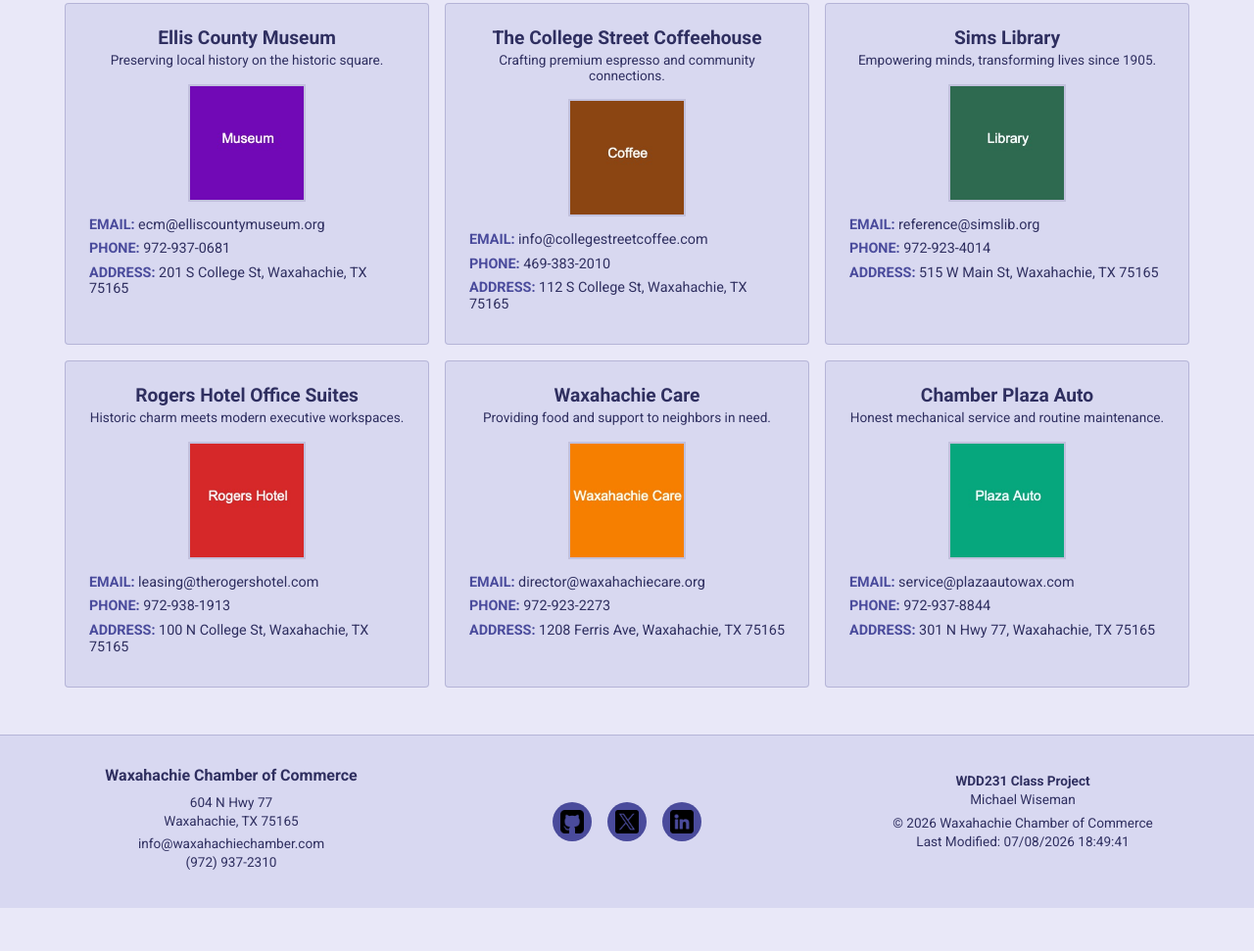
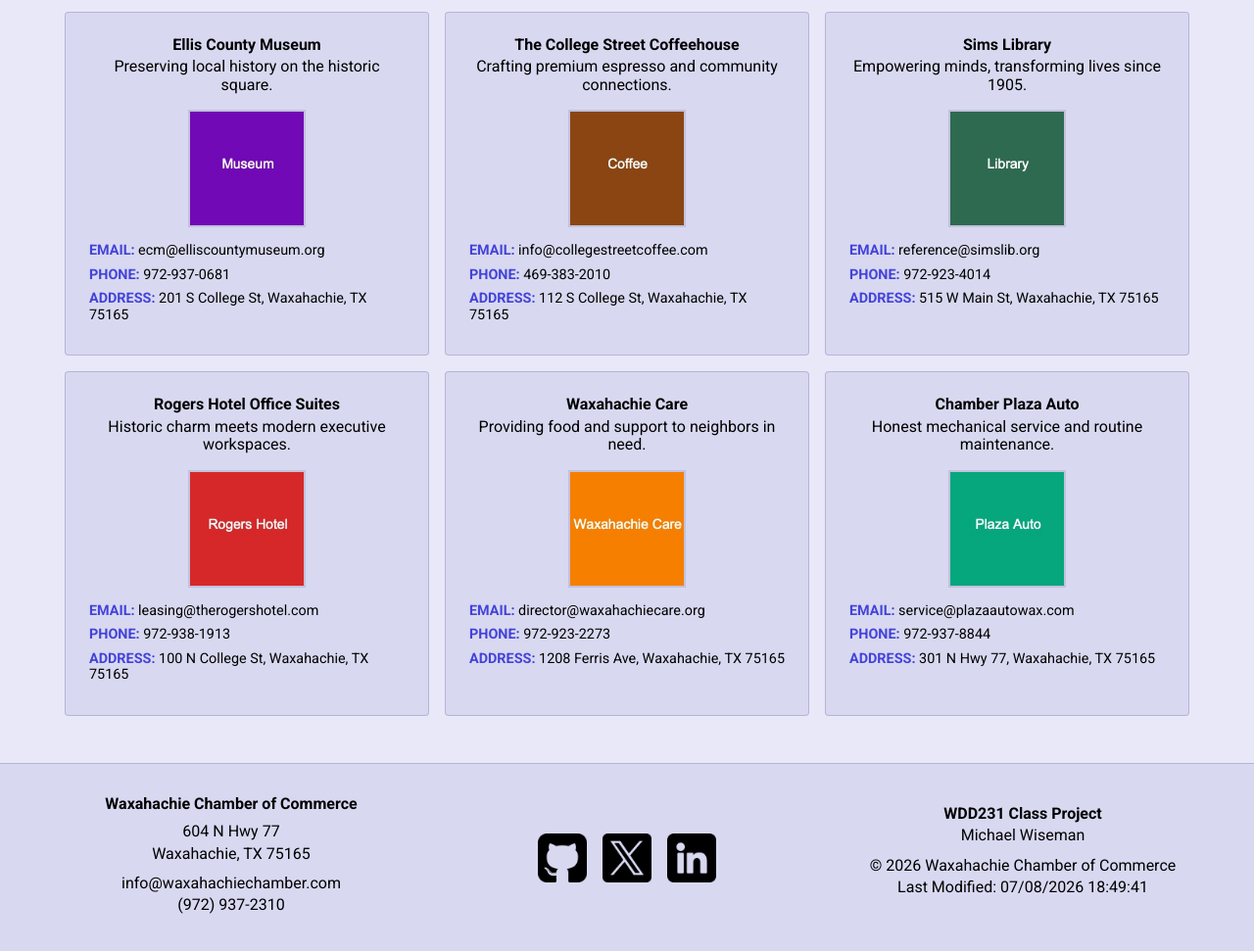
Before and after one commit to mcwiseman97/wdd231, a plain HTML site: page chamber/directory.html in a window 1280 px wide. Shown: the part 601-1572 px from the top of the page at 98% size. Before the commit the page ends 1528 px from the top, so only its background shows below. Drawn offline with Linux system fonts and the light colour scheme; files whose address does not match are found by name.

Commit message:
Refactor chamber.css: update color variables and adjust font sizes for improved readability
Removed redundent css lines that are covered by the normalize.css reset file.  Mostly removing Margin = 0 items since thats the point of the reset.

```diff
--- a/chamber/styles/chamber.css
+++ b/chamber/styles/chamber.css
@@ -4,8 +4,8 @@
     --bg: #e9e8f8;
     --card-bg: rgba(153, 158, 213, 0.22);
     --border: rgba(75, 78, 138, 0.25);
-    --text: #2f2f60;
-    --accent: #4a4b9c;
+    --text: black;
+    --accent: rgb(67, 67, 218);
 }
 
 * {
@@ -13,7 +13,6 @@
 }
 
 body {
-  margin: 0;
   font-family: "Roboto", sans-serif;
   color: var(--text);
   background: var(--bg);
@@ -49,7 +48,6 @@ header {
 }
 
 header h1 {
-  margin: 0;
   font-size: 1.5rem;
   color: var(--text);
   font-weight: 700;
@@ -71,8 +69,6 @@ nav {
 nav ul {
   display: flex;
   list-style: none;
-  margin: 0;
-  padding: 0;
   gap: 2rem;
   justify-content: center;
 }
@@ -83,7 +79,7 @@ nav a {
   font-weight: 500;
   border-bottom: 2px solid transparent;
   transition: border-color 0.3s ease;
-  padding-bottom: 0.25rem;
+  padding-bottom: 0.5rem;
 }
 
 nav a:hover {
@@ -163,14 +159,14 @@ main h2 {
 
 #cards h2 {
   margin: 0 0 0.3rem 0;
-  font-size: 1.2rem;
+  font-size: 1rem;
   line-height: 1.1;
   color: var(--text);
 }
 
 .tagline {
   margin: 0 0 1rem 0;
-  font-size: 0.85rem;
+  font-size: 1rem;
   color: var(--text);
   font-weight: normal;
 }
@@ -204,7 +200,7 @@ footer {
   padding: 2rem 1rem;
   background: var(--card-bg);
   color: var(--text);
-  font-size: 0.95rem;
+  font-size: 1rem;
   border-top: 1px solid var(--border);
 }
 
@@ -228,8 +224,8 @@ footer {
 }
 
 .footer-section p {
-  margin: 0.3rem 0;
-  font-size: 0.85rem;
+  margin: 0.5rem 0;
+  font-size: 1rem;
   line-height: 1.4;
 }
 
@@ -240,26 +236,9 @@ footer {
   align-items: center;
 }
 
-.social-icon {
-  display: inline-flex;
-  align-items: center;
-  justify-content: center;
-  width: 40px;
-  height: 40px;
-  background: var(--accent);
-  border-radius: 50%;
-  text-decoration: none;
-  font-size: 1.2rem;
-  transition: background 0.3s ease;
-}
-
-.social-icon:hover {
-  background: var(--text);
-}
-
 .social-icon img {
-  width: 24px;
-  height: 24px;
+  width: 50px;
+  height: 50px;
   object-fit: contain;
 }
 
@@ -348,7 +327,7 @@ footer {
   }
 
   header h1 {
-    font-size: 0.95rem;
+    font-size: 1rem;
   }
 
   .dark-mode-btn,
```
